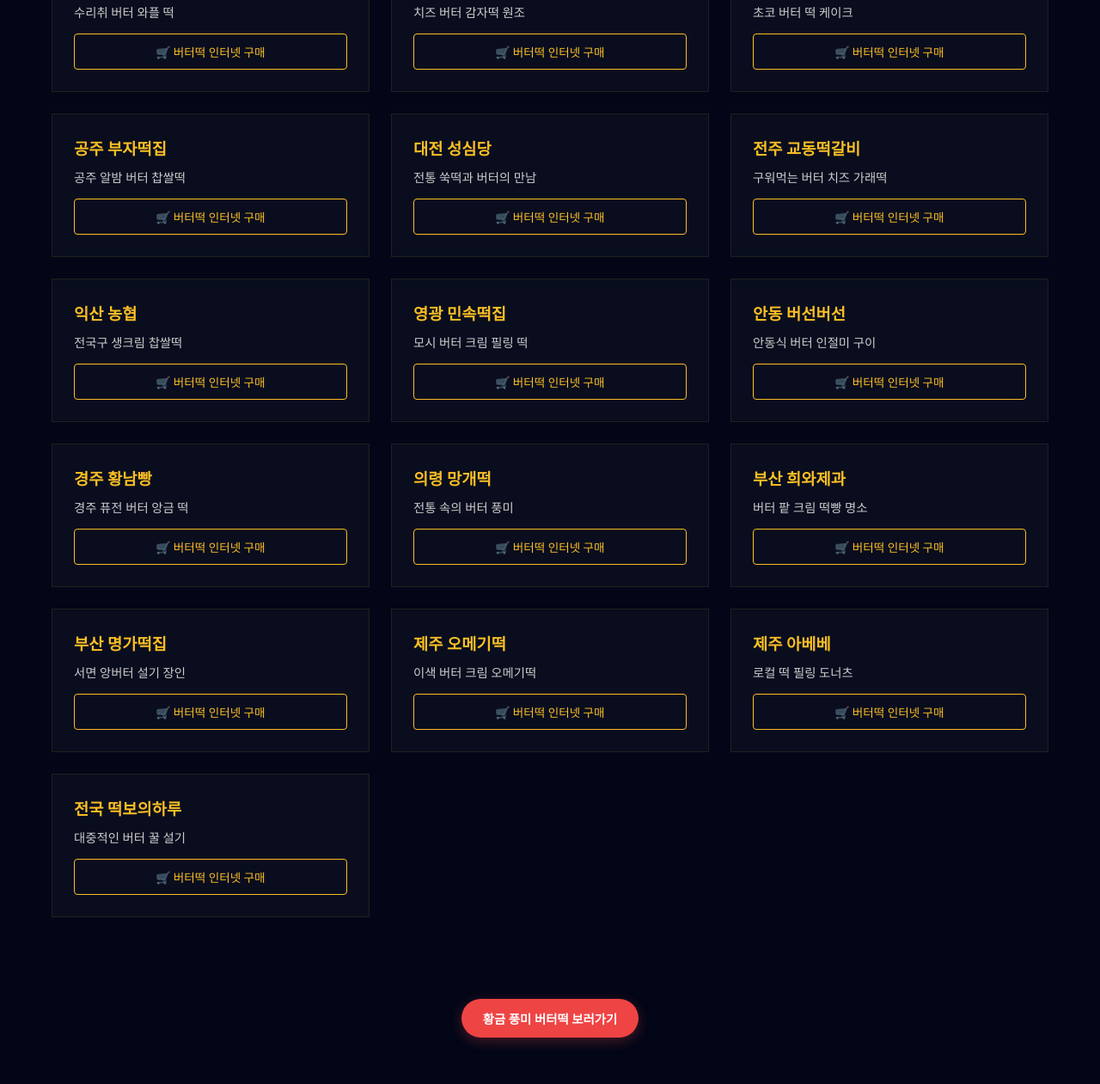
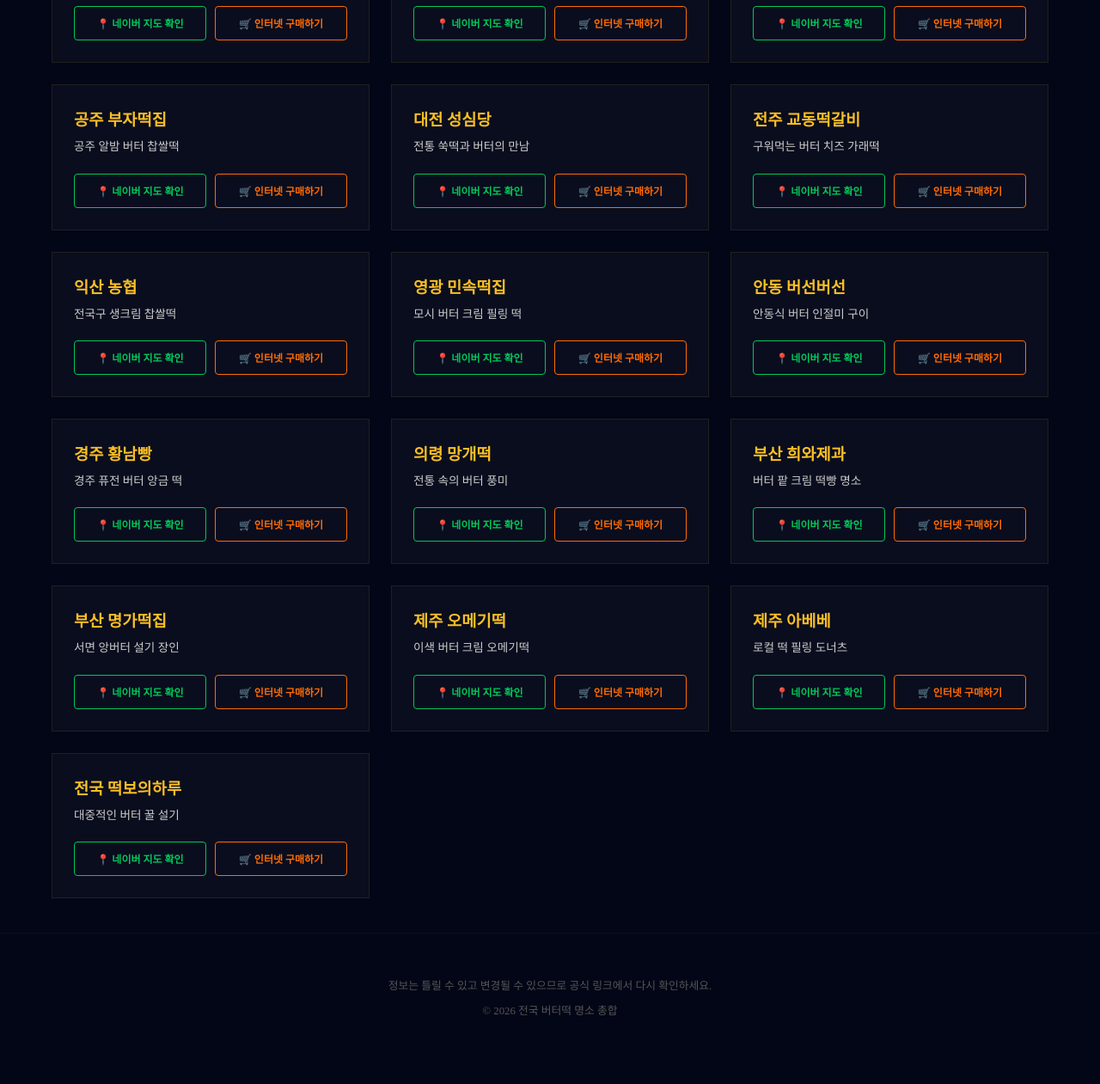
Before and after one commit to summercubeee/summercubeee.github.io, a plain HTML site: page 2.html in a window 1280 px wide. Shown: the part 1539-2800 px from the top of the page at 86% size. After the commit the page ends 2773 px from the top, so only its background shows below. Drawn offline with Linux system fonts and the light colour scheme; a web font is replaced by a local one.

Commit message:
Update 2.html

```diff
--- a/2.html
+++ b/2.html
@@ -3,7 +3,7 @@
 <head>
     <meta charset="UTF-8">
     <meta name="viewport" content="width=device-width, initial-scale=1.0">
-    <title>전국 버터떡 비기 | 대백과 전도 & 구매가이드</title>
+    <title>전국 버터떡 비기 | 대백과 전도</title>
     <style>
         @import url('https://fonts.googleapis.com/css2?family=Noto+Serif+KR:wght@400;700;900&family=Song+Myung&display=swap');
 
@@ -11,7 +11,8 @@
             --butter-gold: #fbbf24;
             --butter-deep: #f59e0b;
             --bg-dark: #020617;
-            --coupang-orange: #ef4444;
+            --naver-green: #03c75a;
+            --buy-orange: #ff6b00;
         }
 
         * { margin: 0; padding: 0; box-sizing: border-box; }
@@ -24,7 +25,7 @@
             scroll-behavior: smooth;
         }
 
-        /* --- 공정위 문구 (최상단) --- */
+        /* --- 상단 공정위 문구 --- */
         .ads-notice {
             background: #111;
             color: #777;
@@ -65,8 +66,9 @@
             width: 100%;
             margin: 30px 0;
             border: 2px solid var(--butter-gold);
+            background: #000;
         }
-        .real-map { width: 100%; height: auto; display: block; }
+        .real-map { width: 100%; height: auto; display: block; opacity: 0.9; }
 
         .marker {
             position: absolute;
@@ -78,45 +80,16 @@
             cursor: pointer;
             box-shadow: 0 0 10px var(--butter-gold);
             z-index: 10;
-        }
-
-        /* --- 버튼 공통 스타일 --- */
-        .buy-button {
-            display: inline-block;
-            background: var(--coupang-orange);
-            color: #fff;
-            padding: 12px 25px;
-            border-radius: 30px;
-            text-decoration: none;
-            font-weight: bold;
-            font-size: 0.9rem;
-            margin: 15px 0;
-            transition: 0.3s;
-            box-shadow: 0 4px 15px rgba(239, 68, 68, 0.3);
-        }
-        .buy-button:hover { transform: scale(1.05); background: #ff0000; }
-
-        .card-buy-btn {
-            display: block;
-            text-align: center;
-            background: transparent;
-            border: 1px solid var(--butter-gold);
-            color: var(--butter-gold);
-            padding: 10px;
-            border-radius: 4px;
-            text-decoration: none;
-            margin-top: 15px;
-            font-size: 0.85rem;
             transition: 0.3s;
         }
-        .card-buy-btn:hover { background: var(--butter-gold); color: #000; }
+        .marker:hover { transform: scale(1.3); background: var(--butter-gold); }
 
-        /* --- 그리드 리스트 --- */
+        /* --- 카드 리스트 및 버튼 --- */
         .content-list {
             max-width: 1200px;
             margin: 40px auto;
             display: grid;
-            grid-template-columns: repeat(auto-fill, minmax(300px, 1fr));
+            grid-template-columns: repeat(auto-fill, minmax(320px, 1fr));
             gap: 25px;
             padding: 0 20px;
         }
@@ -125,7 +98,32 @@
             border: 1px solid rgba(251, 191, 36, 0.1);
             padding: 25px;
             scroll-margin-top: 120px;
+            transition: 0.4s;
         }
+        .card:hover { border-color: var(--butter-gold); background: rgba(255,255,255,0.05); }
+
+        .button-group {
+            display: grid;
+            grid-template-columns: 1fr 1fr;
+            gap: 10px;
+            margin-top: 20px;
+        }
+
+        .btn {
+            padding: 10px 5px;
+            border-radius: 4px;
+            text-decoration: none;
+            font-size: 0.75rem;
+            font-weight: bold;
+            text-align: center;
+            transition: 0.3s;
+        }
+
+        .btn-naver { border: 1px solid var(--naver-green); color: var(--naver-green); }
+        .btn-naver:hover { background: var(--naver-green); color: #fff; }
+
+        .btn-buy { border: 1px solid var(--buy-orange); color: var(--buy-orange); }
+        .btn-buy:hover { background: var(--buy-orange); color: #fff; }
 
         footer { padding: 50px; text-align: center; border-top: 1px solid #111; color: #555; font-size: 0.8rem; }
     </style>
@@ -139,13 +137,12 @@
 <canvas id="butter-dust"></canvas>
 
 <div class="official-notice">
-    전화번호, 주소, 일정, 금액 등은 변경될 수 있으므로 정확한 정보는 반드시 공식 페이지에서 재확인하십시오.
+    정확한 주소, 시간, 금액 등 정보는 변경될 수 있으므로 반드시 네이버 지도 등 공식 페이지에서 재확인하십시오.
 </div>
 
 <section class="hero">
     <h1 class="main-title">전국 버터떡 비기 전도</h1>
-
-    <a href="https://link.coupang.com/a/d7C4Gk" target="_blank" class="buy-button">🔥 실시간 인기 버터떡 구매하기</a>
+    <p style="color:#888; margin-top:10px;">황금 포인트를 클릭하면 상세 정보로 이동합니다.</p>
 
     <div class="map-wrapper">
         <img src="http://bigfatcat.kr/wp-content/uploads/2026/03/스크린샷-2026-03-20-000001.png" class="real-map">
@@ -155,18 +152,17 @@
 
 <div class="content-list" id="card-grid"></div>
 
-<div style="text-align: center; padding: 40px 0;">
-    <a href="https://link.coupang.com/a/d7C4Gk" target="_blank" class="buy-button">황금 풍미 버터떡 보러가기</a>
-</div>
-
 <footer>
     <p>정보는 틀릴 수 있고 변경될 수 있으므로 공식 링크에서 다시 확인하세요.</p>
+    <p style="margin-top:10px;">&copy; 2026 전국 버터떡 명소 총합</p>
 </footer>
 
 <script>
-    const coupangLink = "https://link.coupang.com/a/d7C4Gk";
+    // 네이버 지도 검색 URL 기본 베이스
+    const naverBase = "https://map.naver.com/v5/search/";
+
     const spots = [
-        { id: 1, name: "서울 구름떡집", x: 44, y: 31, desc: "흑임자 버터 샌드 명소" },
+        { id: 1, name: "서울 구름떡집", x: 44, y: 31, desc: "압구정 흑임자 버터 샌드 명소" },
         { id: 2, name: "서울 자연도소금빵", x: 41, y: 29, desc: "떡처럼 쫄깃한 소금버터빵" },
         { id: 3, name: "서울 경기떡집", x: 46, y: 34, desc: "망원동 명물 이티떡" },
         { id: 4, name: "춘천 정남미명가", x: 55, y: 26, desc: "감자떡 식감의 감자빵" },
@@ -198,23 +194,27 @@
         marker.className = 'marker';
         marker.style.left = `${s.x}%`;
         marker.style.top = `${s.y}%`;
-        marker.onclick = () => {
-            const card = document.getElementById(`spot-${s.id}`);
-            card.scrollIntoView({ behavior: 'smooth' });
-        };
+        marker.onclick = () => document.getElementById(`spot-${s.id}`).scrollIntoView({ behavior: 'smooth' });
         pointContainer.appendChild(marker);
 
-        // 수정사항: 각 상호 하단에 '버터떡 인터넷 구매' 버튼 삽입
         cardGrid.innerHTML += `
             <div class="card" id="spot-${s.id}">
                 <h3 style="color:var(--butter-gold); margin-bottom:10px;">${s.name}</h3>
-                <p style="font-size:0.9rem; color:#ccc;">${s.desc}</p>
-                <a href="${coupangLink}" target="_blank" class="card-buy-btn">🛒 버터떡 인터넷 구매</a>
+                <p style="font-size:0.85rem; color:#ccc; line-height:1.5;">${s.desc}</p>
+                <div class="button-group">
+                    <a href="${naverBase}${encodeURIComponent(s.name)}" target="_blank" class="btn btn-naver">📍 네이버 지도 확인</a>
+                    <a href="javascript:void(0)" onclick="showCoupangPopup()" class="btn btn-buy">🛒 인터넷 구매하기</a>
+                </div>
             </div>
         `;
     });
 
-    // 배경 애니메이션 (단순화)
+    // 팝업창 기능
+    function showCoupangPopup() {
+        alert("쿠팡을 여기다 걸면 됩니다");
+    }
+
+    // 배경 애니메이션
     const canvas = document.getElementById('butter-dust');
     const ctx = canvas.getContext('2d');
     function init() { canvas.width = window.innerWidth; canvas.height = window.innerHeight; }
@@ -222,10 +222,11 @@
     function draw() {
         ctx.clearRect(0,0,canvas.width,canvas.height);
         ctx.fillStyle = '#fbbf24';
-        for(let i=0; i<50; i++) ctx.fillRect(Math.random()*canvas.width, Math.random()*canvas.height, 2, 2);
+        for(let i=0; i<60; i++) ctx.fillRect(Math.random()*canvas.width, Math.random()*canvas.height, 2, 2);
         requestAnimationFrame(draw);
     }
     draw();
+    window.addEventListener('resize', init);
 </script>
 </body>
 </html>
```
